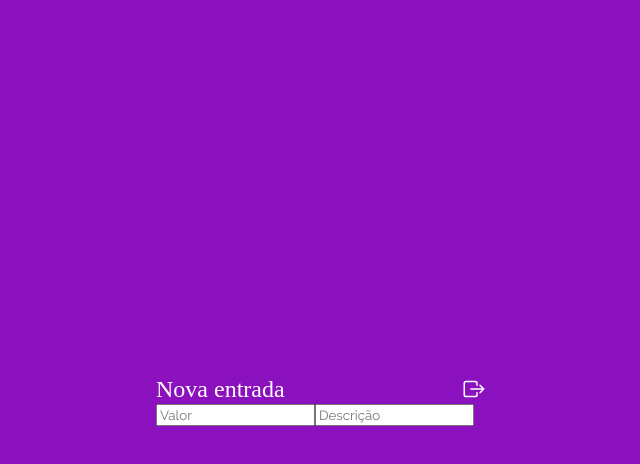
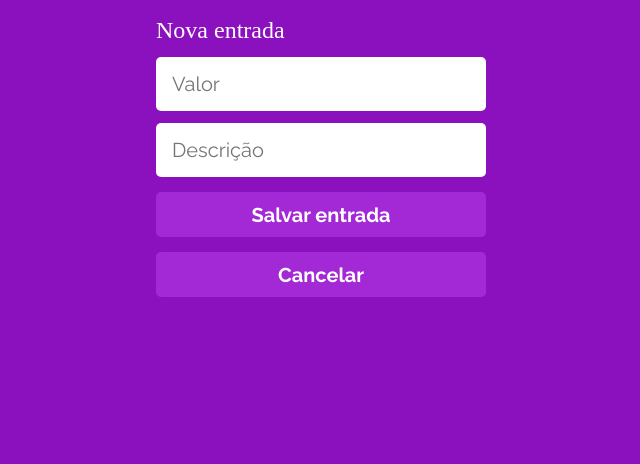
Before and after one commit to Canudin/projeto14-mywallet-front, a React (Create React App) app: page /nova-entrada in a window 1280 px wide. Shown: the top 464 px of the page, without its empty margins (319-959 px from the left). Built offline with nearby package versions, Linux system fonts and the light colour scheme; a web font is replaced by a local one.

Commit message:
feat: post nova entrada

```diff
--- a/src/components/HomePage.js
+++ b/src/components/HomePage.js
@@ -30,11 +30,11 @@ export default function HomePage() {
       </Greetings>
       <Registers />
       <Entries>
-        <NewEntry onClick={navigate("/nova-entrada")}>
+        <NewEntry onClick={() => navigate("/nova-entrada")}>
           <ion-icon name="add-circle-outline"></ion-icon>
           <span>Nova entrada</span>
         </NewEntry>
-        <NewEntry onClick={navigate("/nova-saida")}>
+        <NewEntry onClick={() => navigate("/nova-saida")}>
           <ion-icon name="remove-circle-outline"></ion-icon>
           <span>Nova saída</span>
         </NewEntry>
--- a/src/components/NovaEntrada.js
+++ b/src/components/NovaEntrada.js
@@ -1,22 +1,27 @@
 import styled from "styled-components";
 import { useNavigate } from "react-router-dom";
 import { useState, useContext } from "react";
-import axios from "axios"
+import axios from "axios";
 import AuthContext from "../contexts/AuthContext";
 
-export default function Entrada() {
+export default function Saida() {
   const navigate = useNavigate();
   const { userData, setUserData } = useContext(AuthContext);
   const [deposit, setDeposit] = useState({ value: "", description: "" });
+  const type = true; //true = entrada
 
-  function handleSubmit(event){
+  function handleSubmit(event) {
     event.preventDefault();
     const { value, description } = deposit;
     if (!value || !description) return;
+    const config = {
+      headers: { "Authorization": `Bearer ${userData.token}`},
+    };
     const request = axios.post("http://localhost:5000/nova-entrada", {
       userId: userData._id,
       value: value,
       description: description,
+      type: type,
     });
     request.then((item) => {
       console.log(item);
@@ -25,14 +30,15 @@ export default function Entrada() {
     request.catch((item) => console.log(item.response.data));
   }
   return (
-    <HomeContainer>
+    <NovaEntradaContainer>
       <Header>
         <span>Nova entrada</span>
-        <ion-icon name="exit-outline"></ion-icon>
       </Header>
       <form onSubmit={handleSubmit}>
         <input
           type="number"
+          min="0"
+          step="0.01"
           placeholder="Valor"
           onChange={(content) => {
             setDeposit({ ...deposit, value: content.target.value });
@@ -45,14 +51,49 @@ export default function Entrada() {
             setDeposit({ ...deposit, description: content.target.value });
           }}
         />
+        <button type="submit">Salvar entrada</button>
+        <button type="reset" onClick={() => navigate("/home")}>
+          Cancelar
+        </button>
       </form>
-    </HomeContainer>
+    </NovaEntradaContainer>
   );
 }
 
-const HomeContainer = styled.div`
+const NovaEntradaContainer = styled.div`
   display: flex;
   flex-direction: column;
+  align-self: flex-start;
+  margin-top: 15px;
+
+  form {
+    display: flex;
+    flex-direction: column;
+    align-items: center;
+  }
+  form > input {
+    width: 330px;
+    height: 54px;
+    padding-left: 1rem;
+    font-size: 1.25rem;
+    border-radius: 5px;
+    border: none;
+    margin-top: 12px;
+  }
+  form > button {
+    width: 330px;
+    height: 45px;
+    font-size: 1.25rem;
+    font-weight: bold;
+    border-radius: 5px;
+    border: none;
+    margin-top: 15px;
+    background-color: #a328d6;
+    color: #ffffff;
+  }
+  &:nth-child(3) {
+    margin-top: 15px;
+  }
 `;
 
 const Header = styled.div`
@@ -65,33 +106,3 @@ const Header = styled.div`
   justify-content: space-between;
   align-items: center;
 `;
-
-const Registers = styled.div`
-  width: 330px;
-  height: calc(100vh - 220px);
-  background-color: #ffffff;
-  margin: 20px 0;
-  border-radius: 5px;
-`;
-
-const Entries = styled.div`
-  display: flex;
-  justify-content: space-between;
-`;
-
-const NewEntry = styled.div`
-  width: 155px;
-  height: 115px;
-  padding: 20px;
-  background-color: #a328d6;
-  border-radius: 5px;
-  display: grid;
-  flex-direction: column;
-  align-content: space-between;
-  font-size: 20px;
-  font-weight: 700;
-  color: #ffffff;
-  span {
-    width: 60px;
-  }
-`;
--- a/src/components/NovaSaida.js
+++ b/src/components/NovaSaida.js
@@ -0,0 +1,103 @@
+import styled from "styled-components";
+import { useNavigate } from "react-router-dom";
+import { useState, useContext } from "react";
+import axios from "axios";
+import AuthContext from "../contexts/AuthContext";
+
+export default function Saida() {
+  const navigate = useNavigate();
+  const { userData, setUserData } = useContext(AuthContext);
+  const [deposit, setDeposit] = useState({ value: "", description: "" });
+  const type = false; //false = saída
+
+  function handleSubmit(event) {
+    event.preventDefault();
+    const { value, description } = deposit;
+    if (!value || !description) return;
+    const request = axios.post("http://localhost:5000/nova-entrada", {
+      userId: userData._id,
+      value: value,
+      description: description,
+      type: type,
+    });
+    request.then((item) => {
+      console.log(item);
+      navigate("/home");
+    });
+    request.catch((item) => console.log(item.response.data));
+  }
+  return (
+    <NovaEntradaContainer>
+      <Header>
+        <span>Nova saída</span>
+      </Header>
+      <form onSubmit={handleSubmit}>
+        <input
+          type="number"
+          min="0"
+          step="0.01"
+          placeholder="Valor"
+          onChange={(content) => {
+            setDeposit({ ...deposit, value: content.target.value });
+          }}
+        />
+        <input
+          type="text"
+          placeholder="Descrição"
+          onChange={(content) => {
+            setDeposit({ ...deposit, description: content.target.value });
+          }}
+        />
+        <button type="submit">Salvar saída</button>
+        <button type="reset" onClick={() => navigate("/home")}>Cancelar</button>
+      </form>
+    </NovaEntradaContainer>
+  );
+}
+
+const NovaEntradaContainer = styled.div`
+  display: flex;
+  flex-direction: column;
+  align-self: flex-start;
+  margin-top: 15px;
+
+  form {
+    display: flex;
+    flex-direction: column;
+    align-items: center;
+  }
+  form > input {
+    width: 330px;
+    height: 54px;
+    padding-left: 1rem;
+    font-size: 1.25rem;
+    border-radius: 5px;
+    border: none;
+    margin-top: 12px;
+  }
+  form > button {
+    width: 330px;
+    height: 45px;
+    font-size: 1.25rem;
+    font-weight: bold;
+    border-radius: 5px;
+    border: none;
+    margin-top: 15px;
+    background-color: #a328d6;
+    color: #ffffff;
+  }
+  &:nth-child(3){
+    margin-top: 15px;
+  }
+`;
+
+const Header = styled.div`
+  display: flex;
+  flex-direction: row;
+  width: 330px;
+  height: 30px;
+  font-size: 1.5rem;
+  color: #ffffff;
+  justify-content: space-between;
+  align-items: center;
+`;
```
